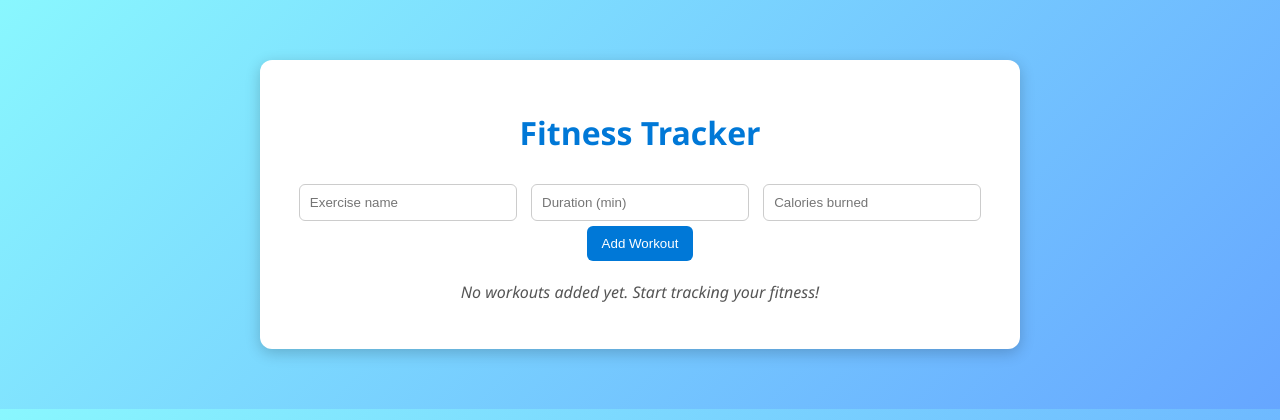
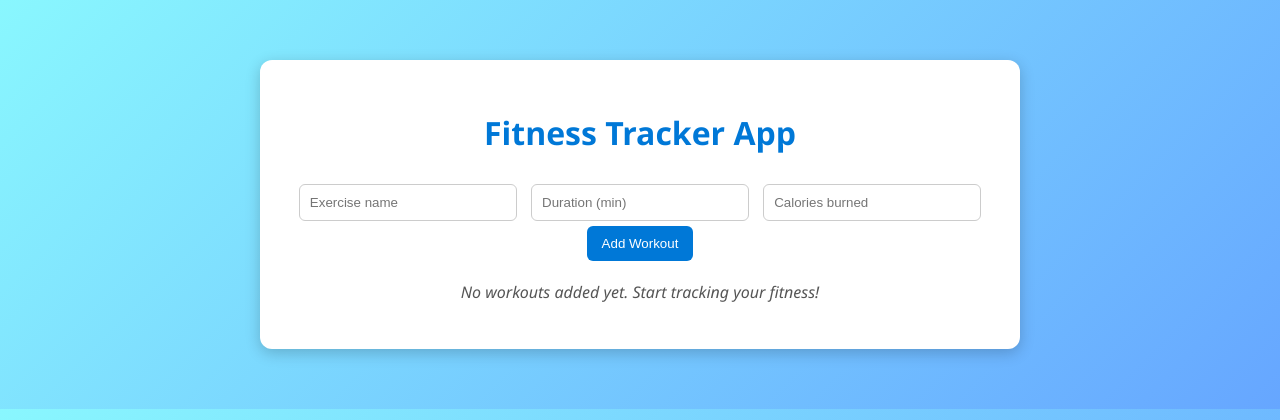
Before and after one commit to Ahmad0175ahmad/flask-fitness-tracker, a Flask app: page / in a window 1280 px wide. Shown: the top 420 px of the page. Run offline with Flask 3, Linux system fonts and the light colour scheme.

Commit message:
change in heading

```diff
--- a/templates/base.html
+++ b/templates/base.html
@@ -8,7 +8,7 @@
 </head>
 <body>
   <div class="container">
-    <h1> Fitness Tracker </h1>
+    <h1> Fitness Tracker App</h1>
     {% block content %}{% endblock %}
   </div>
 </body>
```
